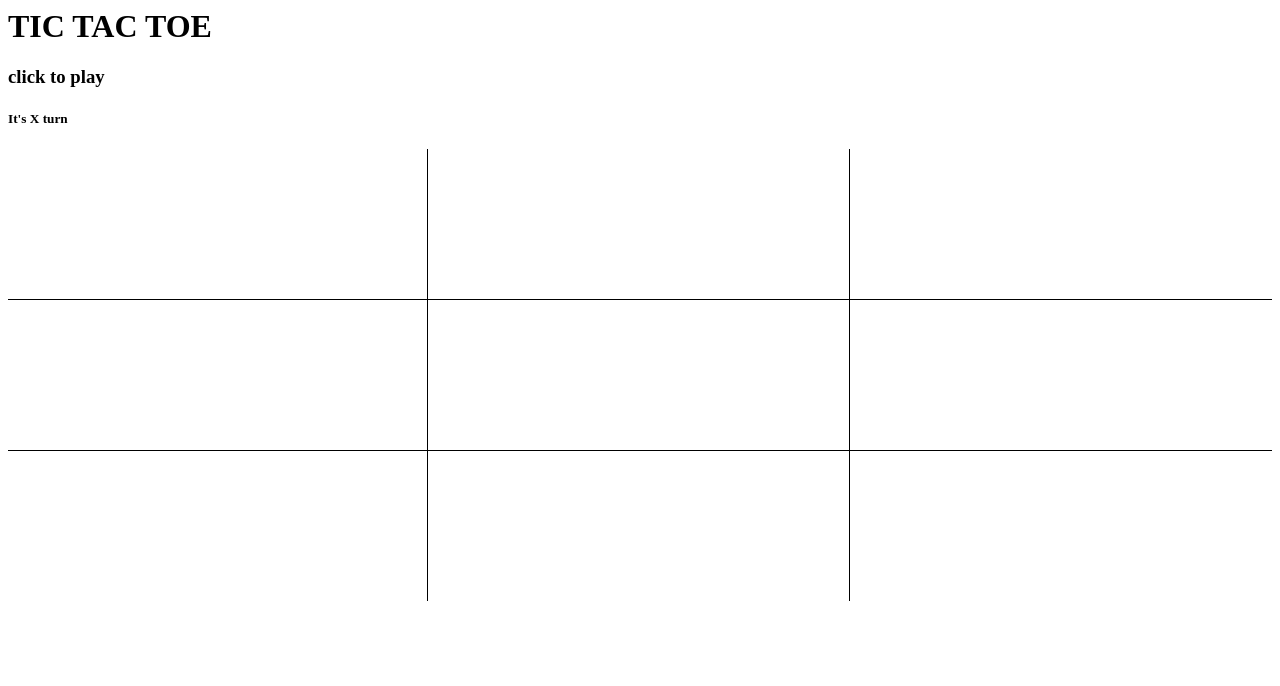
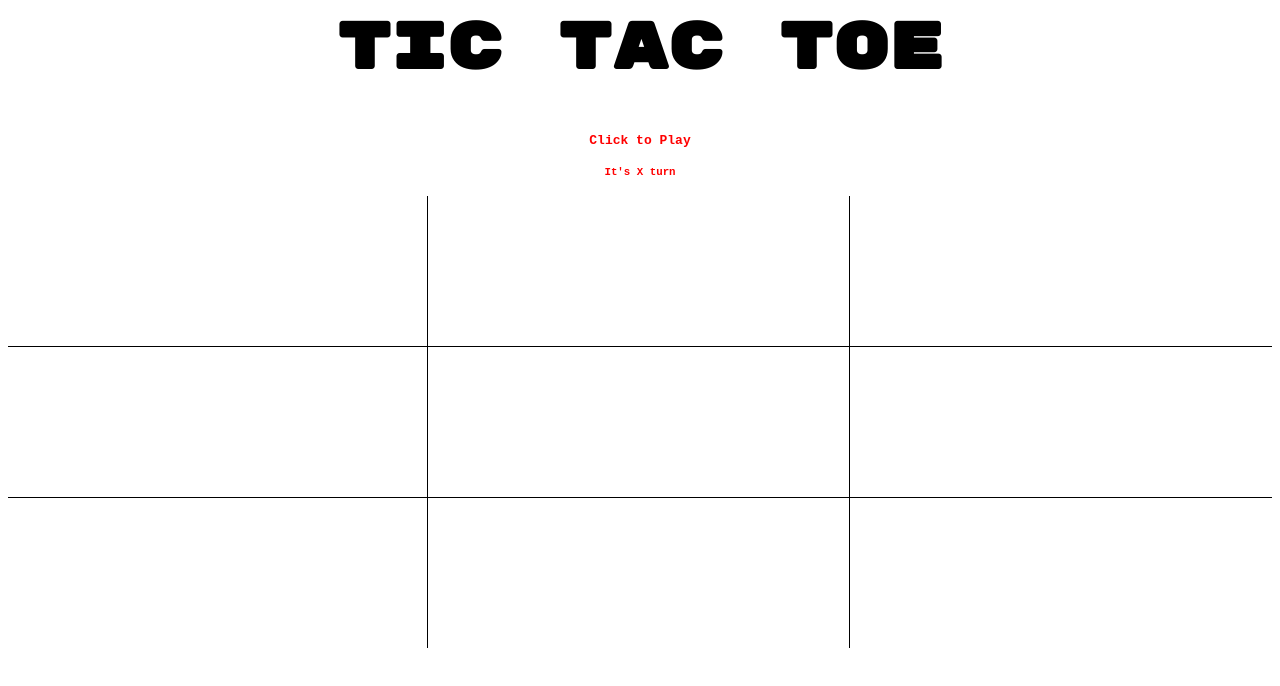
Before and after one commit to eesth/tictactoe, a plain HTML site: page src/index.html in a window 1280 px wide. Drawn offline with Linux system fonts and the light colour scheme.

Commit message:
altered code

```diff
--- a/src/css/style.css
+++ b/src/css/style.css
@@ -39,6 +39,46 @@
     animation: colorScroll 6s ease infinite;
 }
 
+.title{
+    font-family: 'Rubik Mono One', sans-serif;
+    font-size: 65px;
+    color: black;
+    text-align: center;
+}
+
+.bliking{
+    animation-duration: 1s;
+    animation-name: blink;
+    animation-iteration-count: infinite;
+    animation-direction: alternate;
+    font-family: monospace;
+    color: red;
+    text-align: center;
+    font-weight: bolder;
+}
+
+#identifyPlayer{
+    animation-duration: 1s;
+    animation-name: blink;
+    animation-iteration-count: infinite;
+    animation-direction: alternate;
+    font-family: monospace;
+    color: red;
+    text-align: center;
+    font-weight: bolder;
+
+}
+
+@keyframes blink {
+    0% {color:black;
+        opacity: 1.5}
+
+    50% {opacity: 1;
+        color:red};
+
+    100% {opacity: 0};
+}
+
 @-webkit-keyframes colorScroll {
     0%{background-position:48% 0%}
     50%{background-position:53% 100%}
--- a/src/index.html
+++ b/src/index.html
@@ -3,13 +3,14 @@
 <head>
     <meta http-equiv="Content-Type" content="text/html;charset=UTF-8">
     <link rel="stylesheet" href="css/style.css">
+    <link href="https://fonts.googleapis.com/css2?family=Rubik+Mono+One&display=swap" rel="stylesheet">
     <script src="js/index.js"></script>
 </head>
 
 <body>
 
-    <h1>TIC TAC TOE</h1>
-    <h3>click to play</h3>
+    <h1 class="title">TIC TAC TOE</h1>
+    <p class="bliking">Click to Play</p>
     <h5 id="identifyPlayer"></h5>
 
     <div class="row border-bottom">
--- a/src/js/index.js
+++ b/src/js/index.js
@@ -26,10 +26,12 @@ function checkWinner() {
         Array(3),
         Array(3)
     ];
-
+    // i = i + 1 ===> i++
     for (var i = 0; i < grid.length; i++) {
+        console.log(i)
         for (var k = 0; k < grid[i].length; k++) {
-            newBoard[i][k] = grid[k][i]
+            console.log(k)
+            newBoard[i][k] = grid[k][i];
         }
     }
 
```
